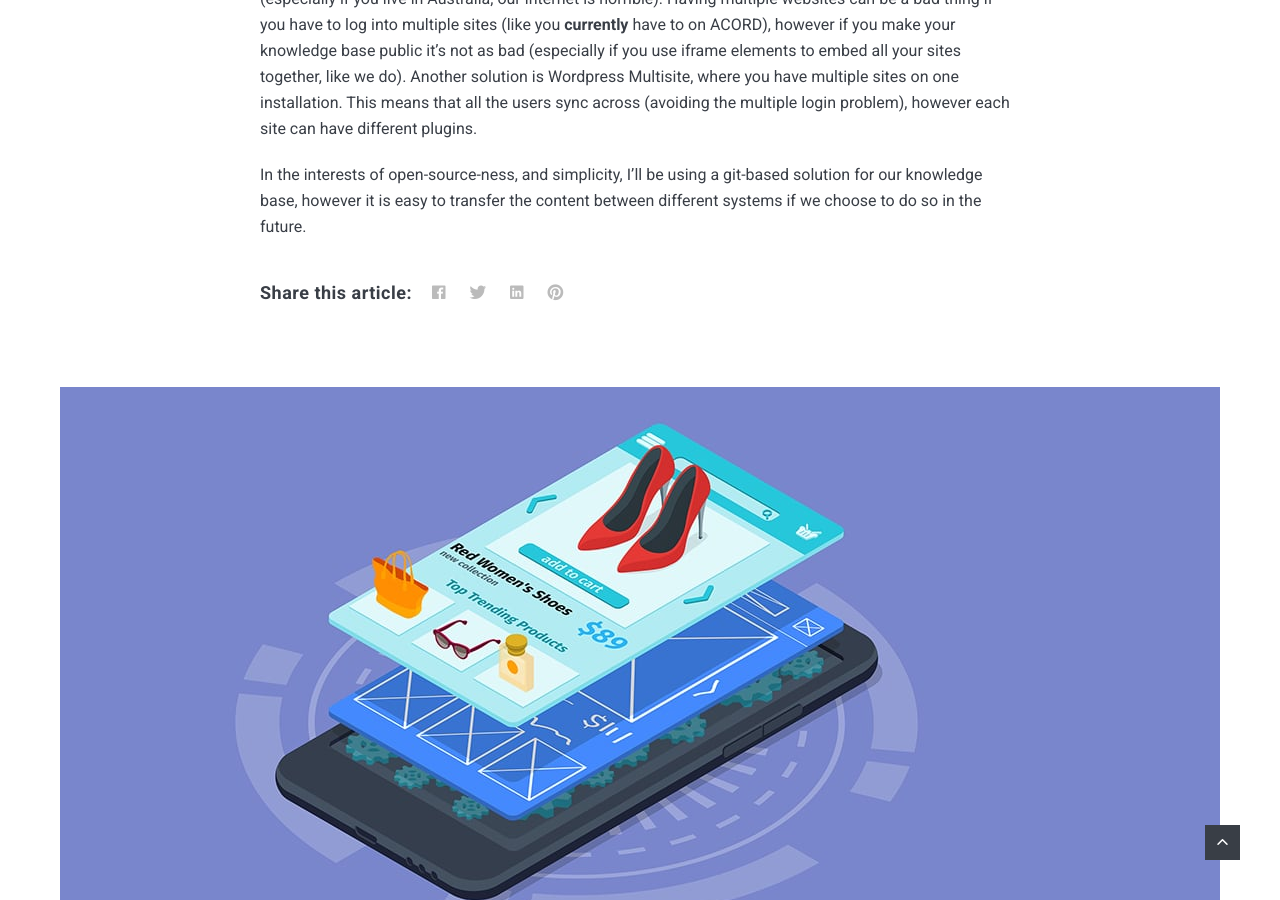
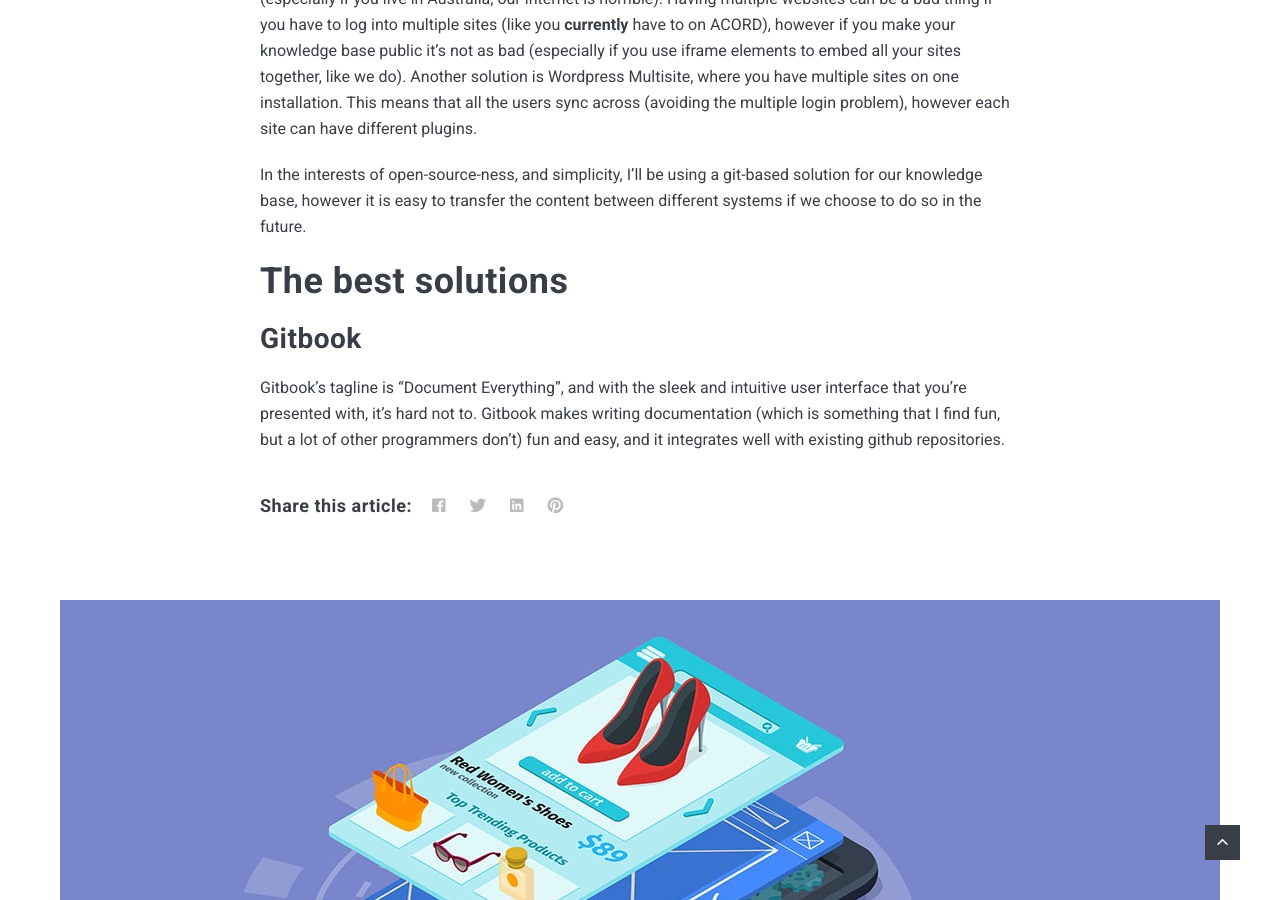
Before and after one commit to Gizmotronn/acord-robotics.github11, a Jekyll site: the page built from _posts/2018-07-17-time-to-givegifts-to-everyone.markdown, in a window 1280 px wide and 900 px high, scrolled down 1737 px. Built offline with Jekyll 4.4.1, drawn with Linux system fonts in a browser that asks for light colours; nearby versions of some CDN libraries; comment, search, counter and statistics services are not loaded.

Commit message:
Update 2018-07-17-time-to-givegifts-to-everyone.markdown

```diff
--- a/_posts/2018-07-17-time-to-givegifts-to-everyone.markdown
+++ b/_posts/2018-07-17-time-to-givegifts-to-everyone.markdown
@@ -17,3 +17,7 @@ This is why, when a tech company starts up, they need to have a dedicated knowle
 There are a number of online tools like Gitbook, Notion, and even plugins for CMSs like Wordpress & Drupal. However, you don't want to have too many plugins on a CMS site in the interests of good loading time (especially if you live in Australia, our internet is horrible). Having multiple websites can be a bad thing if you have to log into multiple sites (like you **currently** have to on ACORD), however if you make your knowledge base public it's not as bad (especially if you use iframe elements to embed all your sites together, like we do). Another solution is Wordpress Multisite, where you have multiple sites on one installation. This means that all the users sync across (avoiding the multiple login problem), however each site can have different plugins.
 
 In the interests of open-source-ness, and simplicity, I'll be using a git-based solution for our knowledge base, however it is easy to transfer the content between different systems if we choose to do so in the future.
+
+# The best solutions
+## Gitbook
+Gitbook's tagline is "Document Everything", and with the sleek and intuitive user interface that you're presented with, it's hard not to. Gitbook makes writing documentation (which is something that I find fun, but a lot of other programmers don't) fun and easy, and it integrates well with existing github repositories.
```
